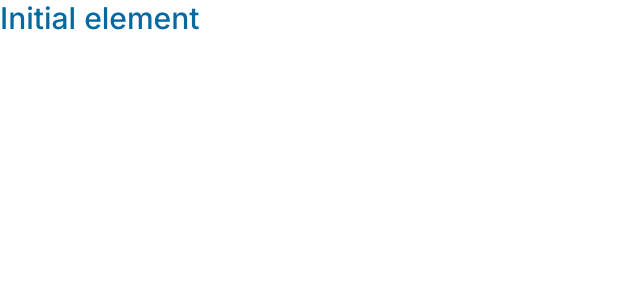
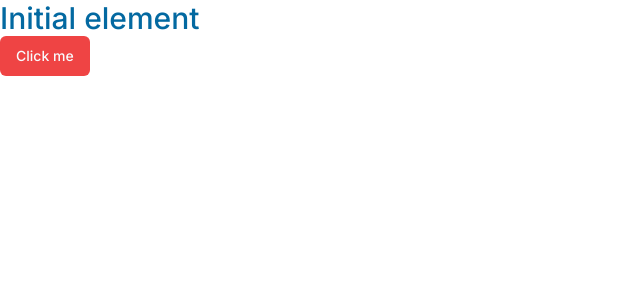
Before and after one commit to violetflash/next-lms, a Next.js app: page / in a window 1280 px wide. Shown: the top 300 px of the page, without its empty margins (0-640 px from the left). Built offline with nearby package versions, Linux system fonts and the light colour scheme.

Commit message:
feature/folders-setup add button comp

```diff
--- a/app/globals.css
+++ b/app/globals.css
@@ -1,6 +1,13 @@
 @tailwind base;
 @tailwind components;
 @tailwind utilities;
+
+html,
+body,
+:root {
+  height: 100%;
+  scroll-behavior: smooth;
+}
 
 @layer base {
   :root {
--- a/app/page.tsx
+++ b/app/page.tsx
@@ -1,6 +1,10 @@
+import { Button } from '@/components/ui/button';
 
 export default function Home() {
   return (
-    <p className="text-3xl font-medium text-sky-700">Initial element</p>
+    <div>
+      <p className="text-3xl font-medium text-sky-700">Initial element</p>
+      <Button variant="destructive">Click me</Button>
+    </div>
   )
 }
--- /dev/null
+++ b/components/ui/button.tsx
@@ -0,0 +1,56 @@
+import * as React from "react"
+import { Slot } from "@radix-ui/react-slot"
+import { cva, type VariantProps } from "class-variance-authority"
+
+import { cn } from "@/lib/utils"
+
+const buttonVariants = cva(
+  "inline-flex items-center justify-center rounded-md text-sm font-medium ring-offset-background transition-colors focus-visible:outline-none focus-visible:ring-2 focus-visible:ring-ring focus-visible:ring-offset-2 disabled:pointer-events-none disabled:opacity-50",
+  {
+    variants: {
+      variant: {
+        default: "bg-primary text-primary-foreground hover:bg-primary/90",
+        destructive:
+          "bg-destructive text-destructive-foreground hover:bg-destructive/90",
+        outline:
+          "border border-input bg-background hover:bg-accent hover:text-accent-foreground",
+        secondary:
+          "bg-secondary text-secondary-foreground hover:bg-secondary/80",
+        ghost: "hover:bg-accent hover:text-accent-foreground",
+        link: "text-primary underline-offset-4 hover:underline",
+      },
+      size: {
+        default: "h-10 px-4 py-2",
+        sm: "h-9 rounded-md px-3",
+        lg: "h-11 rounded-md px-8",
+        icon: "h-10 w-10",
+      },
+    },
+    defaultVariants: {
+      variant: "default",
+      size: "default",
+    },
+  }
+)
+
+export interface ButtonProps
+  extends React.ButtonHTMLAttributes<HTMLButtonElement>,
+    VariantProps<typeof buttonVariants> {
+  asChild?: boolean
+}
+
+const Button = React.forwardRef<HTMLButtonElement, ButtonProps>(
+  ({ className, variant, size, asChild = false, ...props }, ref) => {
+    const Comp = asChild ? Slot : "button"
+    return (
+      <Comp
+        className={cn(buttonVariants({ variant, size, className }))}
+        ref={ref}
+        {...props}
+      />
+    )
+  }
+)
+Button.displayName = "Button"
+
+export { Button, buttonVariants }
--- a/package.json
+++ b/package.json
@@ -9,6 +9,7 @@
     "lint": "next lint"
   },
   "dependencies": {
+    "@radix-ui/react-slot": "^1.0.2",
     "@types/node": "20.7.0",
     "@types/react": "18.2.23",
     "@types/react-dom": "18.2.8",
@@ -16,9 +17,9 @@
     "class-variance-authority": "^0.7.0",
     "clsx": "^2.0.0",
     "eslint": "8.50.0",
-    "eslint-config-next": "13.5.3",
+    "eslint-config-next": "13.4.12",
     "lucide-react": "^0.279.0",
-    "next": "13.5.3",
+    "next": "13.4.2",
     "postcss": "8.4.30",
     "react": "18.2.0",
     "react-dom": "18.2.0",
```
Also changed, not shown: tsconfig.json (+18 -5 lines), 1 other file (tests, documents, lock files or other folders).
